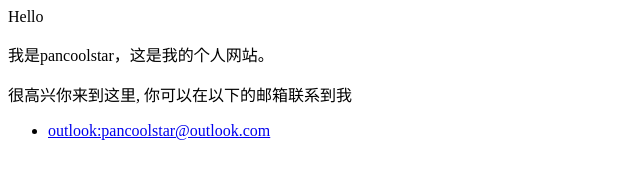
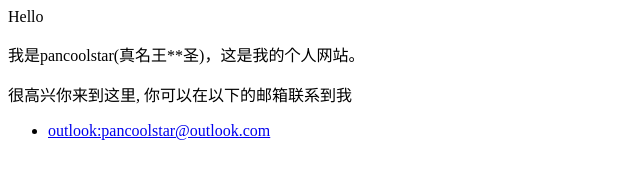
Before and after one commit to pancoolstar/pancoolstar.github.io, a plain HTML site: page Index.html in a window 1280 px wide. Shown: the whole page, without its empty margins (0-640 px from the left). Drawn offline with Linux system fonts and the light colour scheme.

Commit message:
Update Index.html

```diff
--- a/Index.html
+++ b/Index.html
@@ -1,5 +1,5 @@
 <p>Hello</p>
-<p>我是pancoolstar，这是我的个人网站。 </p>
+<p>我是pancoolstar(真名王**圣)，这是我的个人网站。 </p>
 <p>很高兴你来到这里, 你可以在以下的邮箱联系到我</p>
 
 <ul>
```
